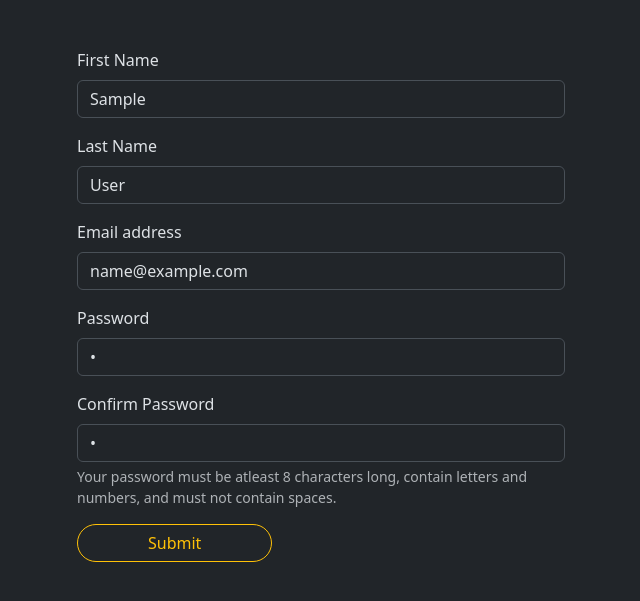
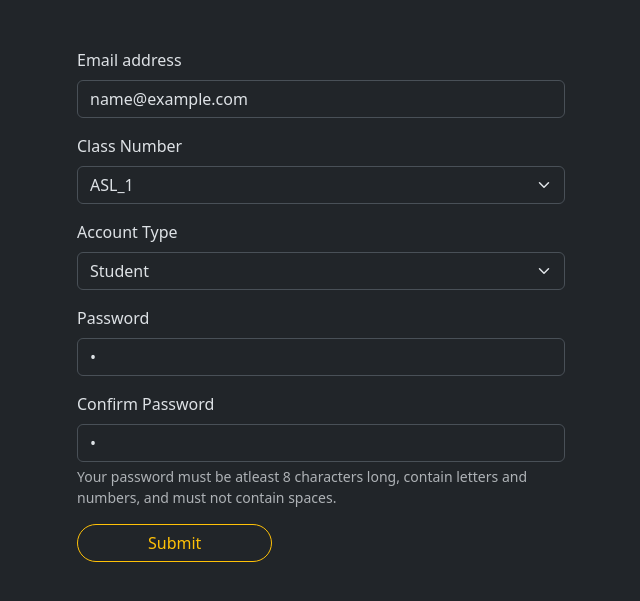
Before and after one commit to swinkhart/Capstone-Project, a Flask app: template templates/signup.html in a window 1280 px wide. Shown: the part 56-657 px from the top of the page, without its empty margins (319-959 px from the left). Run offline with Flask 2, Linux system fonts and the light colour scheme; the template is opened without the code that fills it: most values are stand-ins (such as "Sample title", 1, 10 or a date in 2020).

Commit message:
modifying signup form and database table records

```diff
--- a/app.py
+++ b/app.py
@@ -8,9 +8,9 @@ db = SQLAlchemy(app)
 
 # database tables
 class Users(db.Model):
-    firstName = db.Column(db.String(200), nullable=False)
-    lastName = db.Column(db.String(200), nullable=False)
     email = db.Column(db.String(200), primary_key=True)
+    classNumber = db.Column(db.String(200), nullable=False)
+    accountType = db.Column(db.String(200), nullable=False)
     password = db.Column(db.String(200), nullable=False)
 
     def __repr__(self):
@@ -54,26 +54,26 @@ def signup():
 
 @app.route('/signupResponse', methods=["POST"])
 def signupResponse():
-    firstName = request.form.get("firstName")
-    lastName = request.form.get("lastName")
+    classNumber = request.form.get("classNumber")
+    accountType = request.form.get("accountType")
     email = request.form.get("email")
     password = request.form.get("password")
     passwordVerify = request.form.get("passwordVerify")
     blankInputError = ""
     passwordMismatchError = ""
 
-    if not firstName or not lastName or not email or not password or not passwordVerify:
+    if not classNumber or not accountType or not email or not password or not passwordVerify:
         blankInputError = "please fill in all fields"
 
     if password != passwordVerify:
         passwordMismatchError = "passwords do not match"
 
     if blankInputError or passwordMismatchError:
-        return render_template("signup.html", firstName=firstName, lastName=lastName, email=email, password=password, passwordVerify=passwordVerify,
+        return render_template("signup.html", classNumber=classNumber, accountType=accountType, email=email, password=password, passwordVerify=passwordVerify,
                                blankInputError=blankInputError, passwordMismatchError=passwordMismatchError)
     else:
         # add to database class
-        newUser = Users(firstName=firstName, lastName=lastName, email=email, password=password)
+        newUser = Users(classNumber=classNumber, accountType=accountType, email=email, password=password)
 
         # push and commit to database
         try:
--- a/templates/index.html
+++ b/templates/index.html
@@ -23,7 +23,7 @@
 <div class="flex-center-elements">
     <ul>
         {% for user in usersInDatabase %}
-            <li><h4>| email: {{ user.email }} | password: {{ user.password }} |</h4></li>
+            <li><h4>| email: {{ user.email }} | class number: {{ user.classNumber }} | account type: {{ user.accountType }} | password: {{ user.password }} |</h4></li>
         {% endfor %}
     </ul>
 </div>
--- a/templates/signup.html
+++ b/templates/signup.html
@@ -5,16 +5,28 @@
 <div class="flex-center-elements">
     <form class="container login-form-width" action="{{ url_for('signupResponse') }}" method="POST">
         <div class="mb-3">
-            <label for="exampleInputFirstName" class="form-label">First Name</label>
-            <input type="text" class="form-control" id="exampleInputFirstName" name="firstName" value="{{ firstName }}">
-        </div>
-        <div class="mb-3">
-            <label for="exampleInputLastName" class="form-label">Last Name</label>
-            <input type="text" class="form-control" id="exampleInputLastName" name="lastName" value="{{ lastName }}">
-        </div>
-        <div class="mb-3">
             <label for="exampleInputEmail1" class="form-label">Email address</label>
             <input type="email" class="form-control" id="exampleInputEmail1" aria-describedby="emailHelp" name="email" value="{{ email }}">
+        </div>
+        <div>
+            <label for="exampleSelector1" class="form-label">Class Number</label>
+            <div class="input-group mb-3">
+                <select class="form-select" id="inputGroupSelect03" aria-label="Example select with button addon" name="classNumber" value="{{ classNumber }}">
+                    <option value="asl_1">ASL_1</option>
+                    <option value="asl_2">ASL_2</option>
+                    <option value="asl_3">ASL_3</option>
+                    <option value="asl_4">ASL_4</option>
+                </select>
+            </div>
+        </div>
+        <div>
+            <label for="exampleSelector2" class="form-label">Account Type</label>
+            <div class="input-group mb-3">
+                <select class="form-select" id="inputGroupSelect04" aria-label="Example select with button addon" name="accountType" value="{{ accountType }}">
+                    <option value="student">Student</option>
+                    <option value="teacher">Teacher</option>
+                </select>
+            </div>
         </div>
         <div class="mb-3">
             <label for="exampleInputPassword1" class="form-label">Password</label>
```
